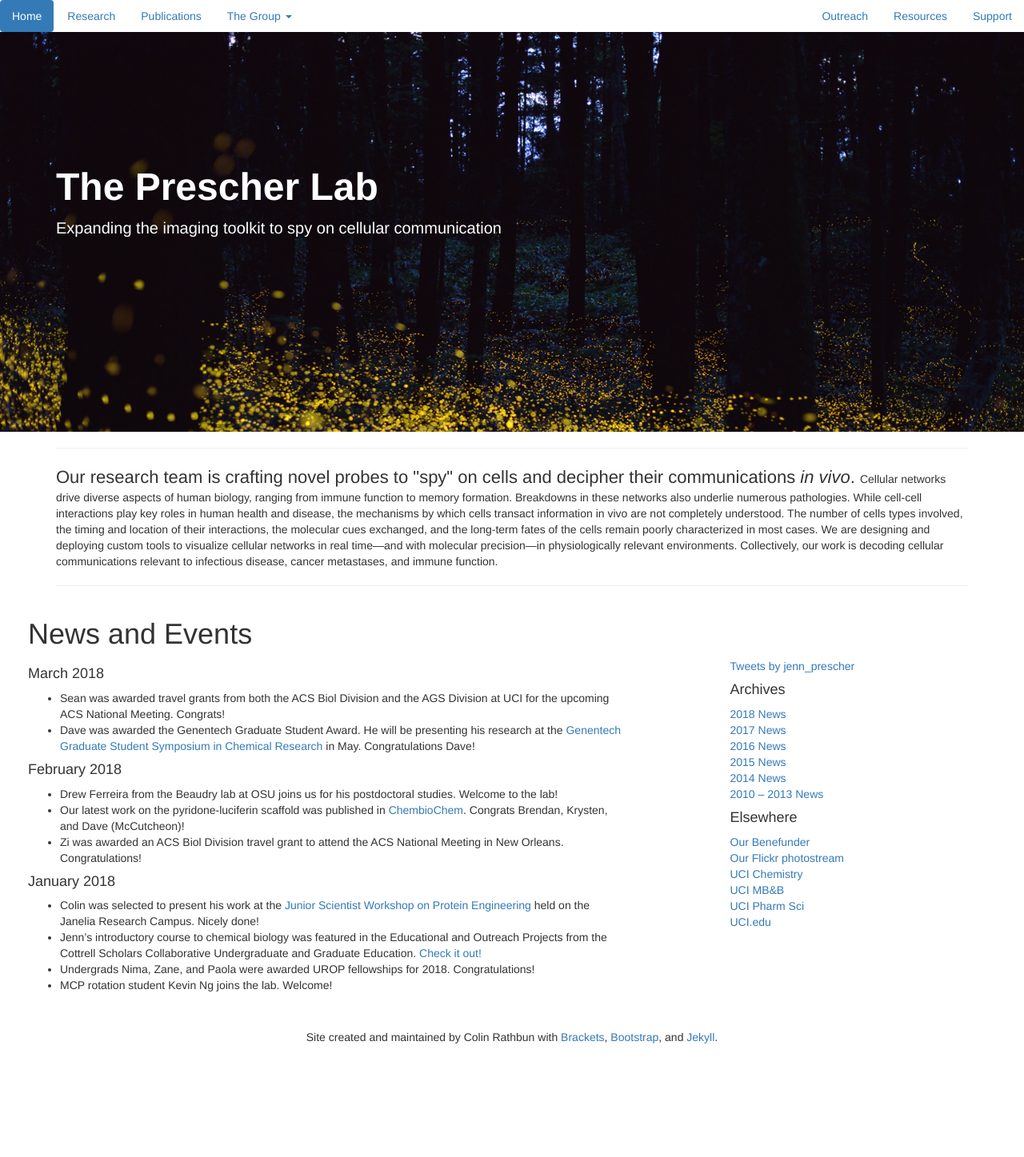
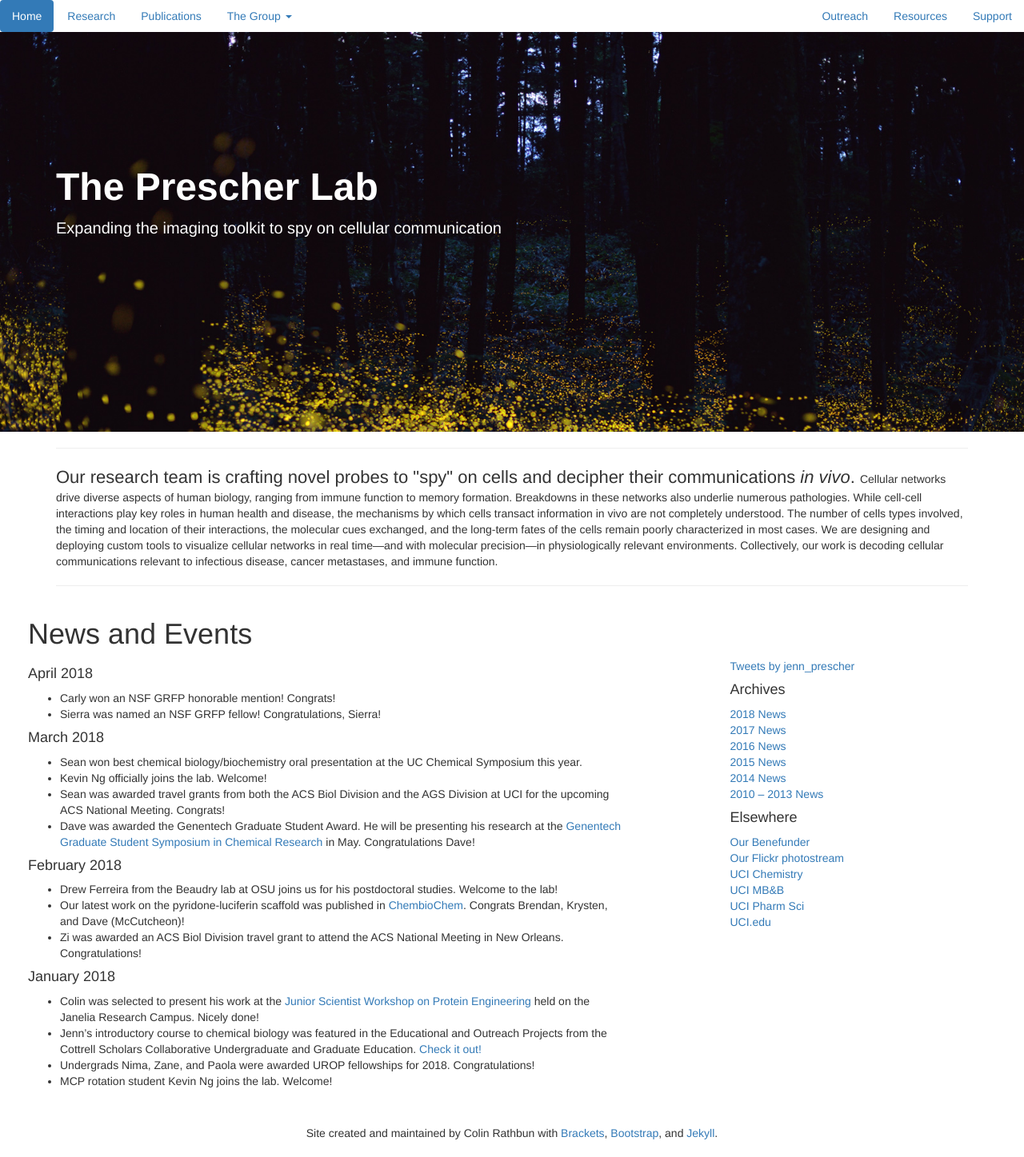
Before and after one commit to c-bun/Prescher-Lab-Site, a Jekyll site: the page built from index.html, in a window 1280 px wide. Shown: the whole page at 80% size. Built offline with Jekyll 4.4.1, drawn with Linux system fonts in a browser that asks for light colours; comment, search, counter and statistics services are not loaded; before the commit the page ends 1327 px from its top, so only the background shows below that.

Commit message:
PrescherLabSite_April2018_Update1

```diff
--- a/_data/group.csv
+++ b/_data/group.csv
@@ -4,7 +4,7 @@ Zach,Reinert,postdoc,"North East, MD","B.S., Biochemistry, University of Marylan
 Alexandra,Kent,former_graduate,"Kahului, HI","B.S., Chemistry, University of Utah",Rosalind Franklin,NSF Graduate Research Fellow (2015-2020),
 David,Row,graduate,"Berwick, PA","B.S., Biochemistry, Western Washington University",Ronald Breslow,"NSF Graduate Research Honorable Mention (2015) : Michael E. Gebel Award (UCI, 2015) : NSF Graduate Research Fellow (2016) : Genentech Graduate Student Research Awardee (2018)",
 Sean,Nguyen,graduate,"Saugus, MA","B.S., Chemical Biology, UC Berkeley",Tu Youyou,NSF Graduate Research Honorable Mention (2016) : AGS Winter Travel Grant Awardee (2018) : ACS BIOL Travel Awardee (2018),
-Zi,Yao,graduate,"Hayward, CA","B.S., Chemistry, UC Davis",Arnold O. Beckman,NSF Graduate Research Honorable Mention (2016) : NSF IGERT Fellow (2016-2018) : NSF Graduate Research Fellow (2017) : ACS BIOL Travel Awardee (2018),
+Zi,Yao,graduate,"Hayward, CA","B.S., Chemistry, UC Davis",Arnold O. Beckman,NSF Graduate Research Honorable Mention (2016) : NSF IGERT Fellow (2016-2018) : NSF Graduate Research Fellow (2017-2020) : ACS BIOL Travel Awardee (2018),
 Krysten,Jones,former_graduate,"Langhorne, PA","B.S., Biotechnology, Elizabethtown College; Ph.D. 2017",Ester Lederberg,NIH Training Grant Fellow (2014-2017) : Howard A. Schneiderman Award (2016),"Postdoc in Lewis Lab, University of Chicago"
 Joanna,Laird,former_graduate,"Los Gatos, CA","B.S., Chemistry, Santa Clara University; Ph.D. 2016",Rosalind Franklin,NSF IGERT Fellow (2013-2015),"Lecturer, Chapman University, Saddleback College and Orange Coast College"
 William,Porterfield,former_graduate,"Thousand Oaks, CA","B.A., Biochemistry, University of San Diego; Ph.D. 2017",Leonardo Da Vinci,NSF IGERT Fellow (2014-2016) : NSF Graduate Research Honorable Mention (2014) : UCI Allergan Fellow (2015-2016) : IGERT Competetive Innovation Winner (2015-2016) : ACS BIOL Travel Awardee (2016),
@@ -31,7 +31,7 @@ Srishti,Prasad,former_undergrad,,"B.S., Chemistry, UC Irvine (2011)",,UCI SURP F
 Jenn,Prescher,boss,"Blue Earth, MN",,"Frederick Sanger, Rolf Huisgen, Stephen Kent",ACS Women in Chemistry Rising Star (2016) : Thieme Chemistry Journal Award (2016) : Novartis Early Career Award in Organic Chemistry (2015) : Camille and Henry Dreyfus Teacher-Scholar (2015) : Alfred P. Sloan Research Fellowship (2015) : NSF CAREER Award (2014) : Cottrell Scholar (2014) : Kavli Fellow (2014) : UCI Outstanding Contributions to Undergraduate Education Award (2013),
 Danielle,Dube,former_postdoc,"Aberdeen, NJ","B.A., Biology, Cornell University; Ph.D., Chemistry, University of California, Berkeley; Postdoctoral Scholar, Chemistry, Stanford University","Carolyn Bertozzi, Barbara Imperiali, Laurie Comstock","Andrew W. Mellon Award for sabbatical support, Bowdoin College (2015); Henry Dreyfus Teacher-Scholar Award, Camille & Henry Dreyfus Foundation (2013)","Associate Professor, Chemistry & Biochemistry, Bowdoin College; Visiting Associate Researcher, Chemistry University of California, Irvine"
 Tyler,Heiss,graduate,"Wilmington, DE","B.S., Biochemistry, University of Delaware",Linus Pauling,,
-Sierra,Williams,graduate,"Capitol Heights, MD","B.S., Chemistry, Temple University",Kelley Donaghy,NSF IGERT Fellow (2017-2019),
+Sierra,Williams,graduate,"Capitol Heights, MD","B.S., Chemistry, Temple University",Kelley Donaghy,NSF IGERT Fellow (2017-2019) : NSF Graduate Research Fellow (2018-2021),
 Zane,Long,undergrad,"Orange, CA","B.S., Chemistry",James Crafts,UCI Regents' Scholar (2016-2018) : UROP Fellow (2017-2018) : Allergan Summer Fellow (2017) : UROP Fellow (2018-2019),
 Yusef,Ibreighith,former_undergrad,"Dana Point, CA","B.S., Chemistry",Bill Nye,UROP Fellow (2017-2018) : Allergan Summer Fellow (2017),
 Anna,Love,graduate,"Canton, OH","B.S., Biochemistry, Messiah College",General Grievous,NSF Graduate Research Honorable Mention (2017) : NSF IGERT Fellow (2017-2019),
@@ -40,6 +40,7 @@ Sydnei,Head,former_undergrad,,"B.S., Chemistry, Albany State University",,UC-HBC
 Jennifer,Sun,former_undergrad,,University High School,,,
 Nima,Singh,undergrad,"Sacramento, CA","B.S., Neurobiology",My Dad,UROP Fellow (2018-2019),
 Paola,Santibanez,undergrad,"Huancayo, Peru","B.S., Chemistry",,UROP Fellow (2018-2019),
-Carly,Brennan,graduate,"Simi Valley, CA","B.S., Chemistry, USC",Marie Curie,,
+Carly,Brennan,graduate,"Simi Valley, CA","B.S., Chemistry, USC",Marie Curie,NSF Graduate Research Honorable Mention (2018),
 Danica,Resurreccion,undergrad,"Bulacan, Philippines","B.S., Public Health Sciences",Zach Reinert,,
-Drew,Ferreira,postdoc,"San Bruno, CA","B.A., Chemistry, UC Davis; PhD, Chemistry, Oregon State University",Richard Feynman,,
+Drew,Ferreira,postdoc,"San Bruno, CA","A.B., Chemistry, UC Davis; Ph.D., Chemistry, Oregon State University",Richard Feynman,,
+Kevin,Ng,graduate,"Walnut, CA","B.S., Biochemistry and Cell Biology, UC San Diego; M.S., Biology, UC San Diego",Stephen Hawking,,
--- a/_posts/2018-01-16-2018-News.markdown
+++ b/_posts/2018-01-16-2018-News.markdown
@@ -3,7 +3,13 @@ layout: post
 title:  "2018 News"
 categories: group_update
 ---
+#### April 2018
+- Carly won an NSF GRFP honorable mention! Congrats!
+- Sierra was named an NSF GRFP fellow! Congratulations, Sierra!
+
 #### March 2018
+- Sean won best chemical biology/biochemistry oral presentation at the UC Chemical Symposium this year.
+- Kevin Ng officially joins the lab. Welcome!
 - Sean was awarded travel grants from both the ACS Biol Division and the AGS Division at UCI for the upcoming ACS National Meeting. Congrats!
 - Dave was awarded the Genentech Graduate Student Award. He will be presenting his research at the [Genentech Graduate Student Symposium in Chemical Research](https://www.gene.com/careers/university-and-early-career/graduate-student-symposium) in May. Congratulations Dave!
 
```
Also changed, not shown: images/group/Ng_Kevin.jpg (added).
